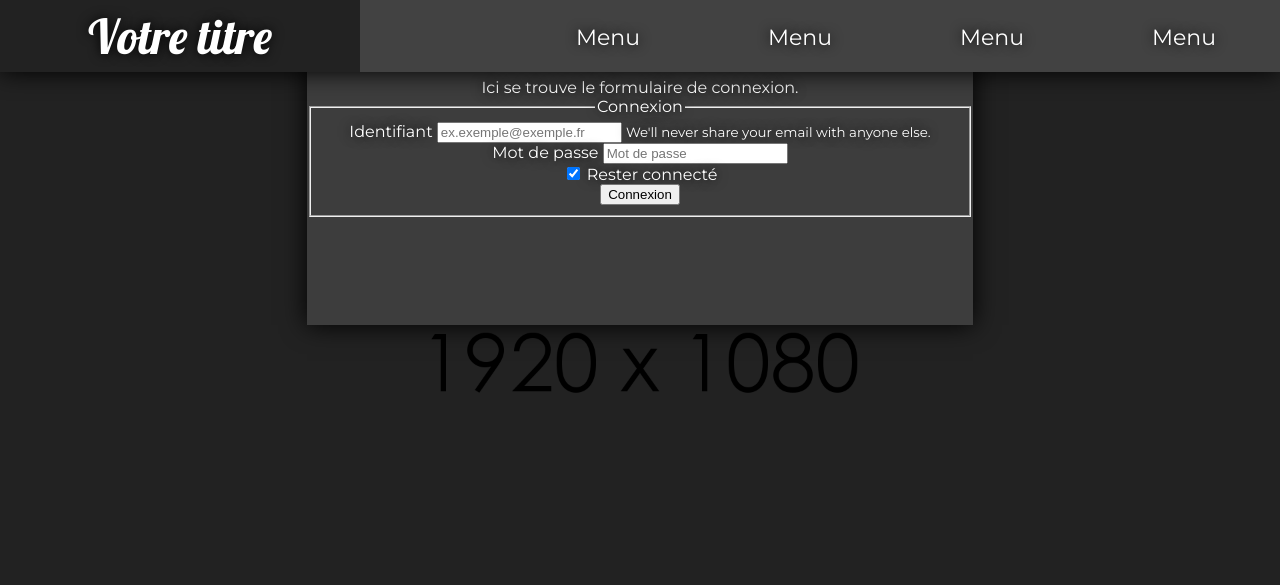
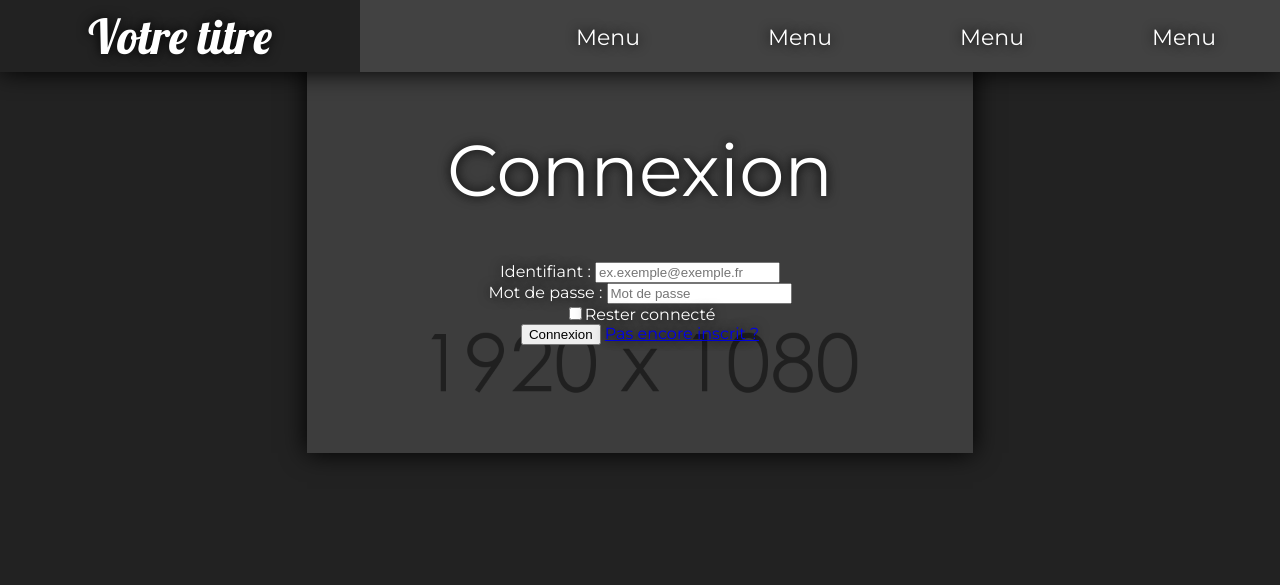
Before and after one commit to hanonminione/templateBootstrap, a PHP site: page /formConnexion.php in a window 1280 px wide. Shown: the top 585 px of the page. Run offline with PHP 8.4, Linux system fonts and the light colour scheme.

Commit message:
formulaires connexion et inscription

```diff
--- a/formConnexion.php
+++ b/formConnexion.php
@@ -4,27 +4,21 @@ include 'header.html';
 
 ?>
 
-Ici se trouve le formulaire de connexion.
+<h1>Connexion</h1>
 
 <form>
-  <fieldset>
-    <legend>Connexion</legend>
+      <label for="mail">Identifiant : </label>
+      <input type="email" id="mail" placeholder="ex.exemple@exemple.fr">
+      <br />
+      <label for="mdp">Mot de passe : </label>
+      <input type="password" id="mdp" placeholder="Mot de passe">
     <div>
-    <div class="form-group">
-      <label for="mail">Identifiant</label>
-      <input type="email" id="mail" placeholder="ex.exemple@exemple.fr">
-      <small id="emailHelp" class="form-text text-muted">We'll never share your email with anyone else.</small>
-    <div class="form-group">
-      <label for="exampleInputPassword1">Mot de passe</label>
-      <input type="password" class="form-control" id="exampleInputPassword1" placeholder="Mot de passe">
-    <div class="form-check">
-        <label class="form-check-label">
-          <input class="form-check-input" type="checkbox" value="" checked="">
-          Rester connecté
+        <label>
+          <input type="checkbox" id="ResterCo">Rester connecté
         </label>
-      </div>
-    <button type="submit" class="btn btn-primary">Connexion</button>
-  </fieldset>
+    </div>
+    <button type="submit">Connexion</button>
+    <a href="formInscription.php">Pas encore inscrit ?</a>
 </form>
 
 <?php
```
Also changed, not shown: formInscription.php (+17 -1 lines).
